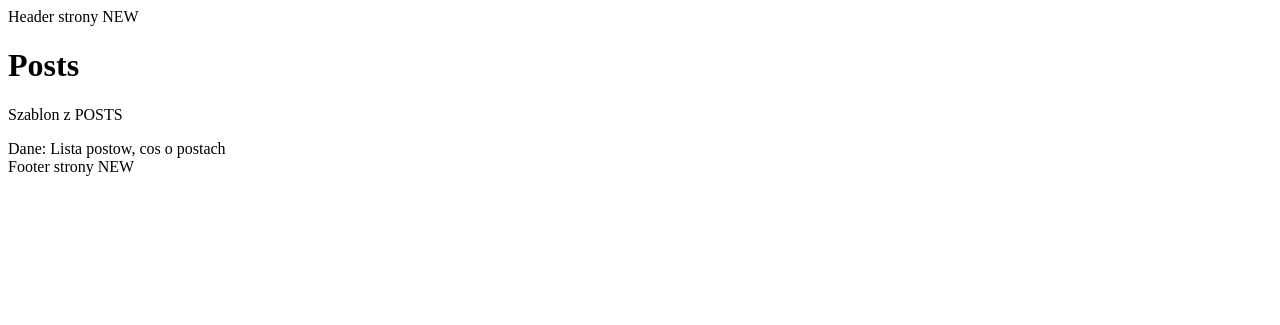
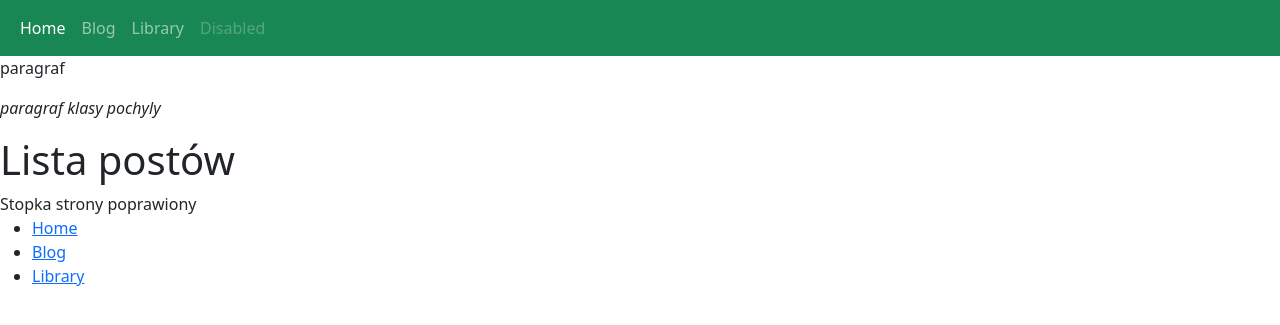
Before and after one commit to Morgnar/django_22.08.2022, a Django app: page /posts/ in a window 1280 px wide. Shown: the top 325 px of the page. Run offline with Django 3.2, Linux system fonts and the light colour scheme.

Commit message:
Commit - 15.09.2022 - Django template language

```diff
--- a/books/urls.py
+++ b/books/urls.py
@@ -2,8 +2,10 @@ from django.urls import path
 
 from books.views import listview
 
+app_name = 'books'
+
 urlpatterns = [
 
-    path("books/", listview),
+    path("books/", listview, name='list'),
 
 ]
--- a/main/urls.py
+++ b/main/urls.py
@@ -3,7 +3,7 @@ from django.urls import path
 from .views import homepage, greetings
 
 urlpatterns = [
-    path("", homepage),
+    path("", homepage, name='home_test'),
     path("greetings/", greetings),
 
 
--- a/posts/templates/includes/footer.html
+++ b/posts/templates/includes/footer.html
@@ -1 +1,8 @@
-<footer> Footer strony NEW </footer>
+<footer> Stopka strony poprawiony
+    <ul>
+   <li><a href="/"> Home </a>
+    <li><a href="/posts/"> Blog </a>
+    <li><a href="/books/"> Library </a></li>
+
+    </ul>
+</footer>
--- a/posts/templates/includes/header.html
+++ b/posts/templates/includes/header.html
@@ -1 +1,30 @@
-<header> Header strony NEW </header>
+<!--
+<header class="row">
+
+    <a href="{% url 'home_test'  %}" class="col-lg-4 col-sm-12"> Home </a> |
+    <a href="{% url 'posts:list'  %}" class="col-lg-4 col-sm-12"> Blog </a> |
+    <a href="{% url 'books:list'  %}" class="col-lg-4 col-sm-12"> Library </a>
+
+
+</header>
+-->
+
+<!-- Grey with black text -->
+<nav class="navbar navbar-expand-sm bg-success navbar-dark">
+  <div class="container-fluid">
+    <ul class="navbar-nav">
+      <li class="nav-item">
+        <a class="nav-link active" href="{% url 'home_test'  %}">Home</a>
+      </li>
+     <li class="nav-item">
+        <a class="nav-link" href="{% url 'posts:list'  %}">Blog</a>
+      </li>
+      <li class="nav-item">
+        <a class="nav-link" href="{% url 'books:list'  %}">Library</a>
+      </li>
+      <li class="nav-item">
+        <a class="nav-link disabled" href="#">Disabled</a>
+      </li>
+    </ul>
+  </div>
+</nav>
--- a/posts/templates/posts/posts_template.html
+++ b/posts/templates/posts/posts_template.html
@@ -1,19 +1,8 @@
-    <!DOCTYPE html>
-<html lang="en">
-<head>
-    <meta charset="UTF-8">
-    <title>Home</title>
-</head>
-<body>
+{% extends 'base.html' %}
 
-{% include 'includes/header.html' %}
+{% block title %} LISTA POSTOW {% endblock %}
 
-<h1> Posts </h1>
-<p> Szablon z POSTS </p>
+{% block content %}
+<h1> Lista postów </h1>
 
-{{dane}}
-
-{% include 'includes/footer.html' %}
-
-</body>
-</html>
+{% endblock %}
--- a/posts/urls.py
+++ b/posts/urls.py
@@ -2,9 +2,11 @@ from django.urls import path
 
 from posts.views import listview
 
+app_name = 'posts'
+
 urlpatterns = [
 
-    path("", listview),
+    path("", listview, name='list'),
 
 
 ]
--- /dev/null
+++ b/templates/base.html
@@ -0,0 +1,31 @@
+<!DOCTYPE html>
+<html lang="en">
+<head>
+    <meta charset="UTF-8">
+    <title> {%block title%} {% endblock %}  </title>
+   <!-- CSS only -->
+   <link href="https://cdn.jsdelivr.net/npm/bootstrap@5.2.1/dist/css/bootstrap.min.css" rel="stylesheet" integrity="sha384-iYQeCzEYFbKjA/T2uDLTpkwGzCiq6soy8tYaI1GyVh/UjpbCx/TYkiZhlZB6+fzT" crossorigin="anonymous">
+    <style>
+        .pochyly {
+        font-style: oblique;
+        }
+    </style>
+
+
+    </style>
+</head>
+<body>
+{% include 'includes/header.html' %}
+
+<p>paragraf</p>
+<p class="pochyly">paragraf klasy pochyly</p>
+
+{% block content %}
+{% endblock %}
+
+
+{% include 'includes/footer.html' %}
+<!-- JavaScript Bundle with Popper -->
+<script src="https://cdn.jsdelivr.net/npm/bootstrap@5.2.1/dist/js/bootstrap.bundle.min.js" integrity="sha384-u1OknCvxWvY5kfmNBILK2hRnQC3Pr17a+RTT6rIHI7NnikvbZlHgTPOOmMi466C8" crossorigin="anonymous"></script>
+</body>
+</html>
```
Also changed, not shown: books/templates/books/books_template.html (+5 -16 lines), main/templates/main/homepage.html (+9 -11 lines).
